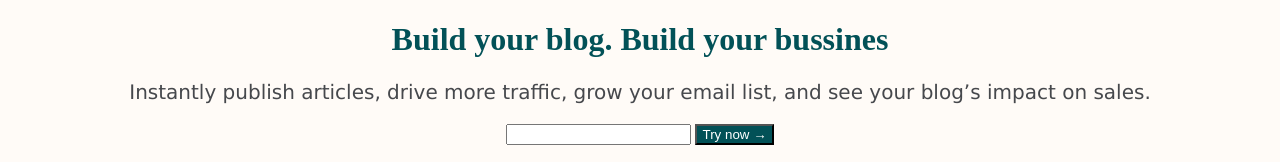
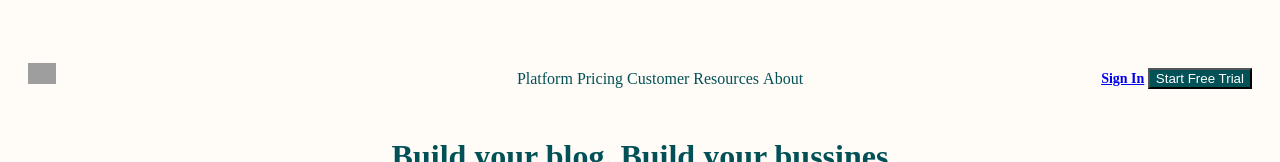
Before and after one commit to rivalcoba/bedu-ph0-stackblitz, a website: page index.html in a window 1280 px wide. Shown: the top 162 px of the page. Drawn offline with Linux system fonts and the light colour scheme; grey boxes are pictures that could not be loaded.

Commit message:
S02 Reto01

```diff
--- a/index.html
+++ b/index.html
@@ -3,12 +3,41 @@
   <head>
     <link rel="stylesheet" href="./style.css" />
     <!-- Referencia https://bedu-fef.netlify.app/ -->
+
+    <!-- Repo Respuesta -->
+    <!-- https://github.com/andres2093/santander-front-2022 -->
     <meta charset="UTF-8" />
     <meta http-equiv="X-UA-Compatible" content="IE=edge" />
     <meta name="viewport" content="width=device-width, initial-scale=1.0" />
     <title>Matcha</title>
   </head>
   <body>
+    <header class="header">
+      <!-- Logo con el link de la pagina -->
+      <a class="logo" href="">
+        <img
+          src="https://getmatcha.com/wp-content/uploads/2020/01/Icon-green.png"
+          alt="Green Logo"
+        />
+      </a>
+      <!-- Menu de navegacion -->
+      <nav class="navbar">
+        <ul>
+          <li>Platform</li>
+          <li>Pricing</li>
+          <li>Customer</li>
+          <li>Resources</li>
+          <li>About</li>
+        </ul>
+      </nav>
+      <!-- Contenedor de acciones de usuario -->
+      <div class="actions">
+        <a href="/login">Sign In</a>
+        <button>Start Free Trial</button>
+      </div>
+    </header>
+
+    <!-- Contenido Principal -->
     <h1>Build your blog. Build your bussines</h1>
     <p style="color: #46484c">
       Instantly publish articles, drive more traffic, grow your email list, and
--- a/style.css
+++ b/style.css
@@ -19,6 +19,47 @@ button {
   background-color: #025157;
 }
 
+.header {
+  margin-top: 40px;
+  margin-left: 20px;
+  margin-right: 20px;
+  font-size: 0;
+}
+
+li {
+  display: inline;
+}
+
+.header > * {
+  display: inline-block;
+  font-size: 16px;
+  line-height: 45px;
+  height: 100%;
+  vertical-align: middle;
+}
+
+.logo {
+  width: 15%;
+}
+
+.logo > img {
+  width: 15%;
+}
+
+.navbar {
+  width: 70%;
+  text-align: center;
+  color: #025157;
+  font-weight: 500;
+}
+.actions {
+  width: 15%;
+  text-align: right;
+  font-size: 14px;
+  font-weight: 600;
+}
+
+
 .promo {
   text-align: center;
 }
```
Also changed, not shown: 1 other file.
